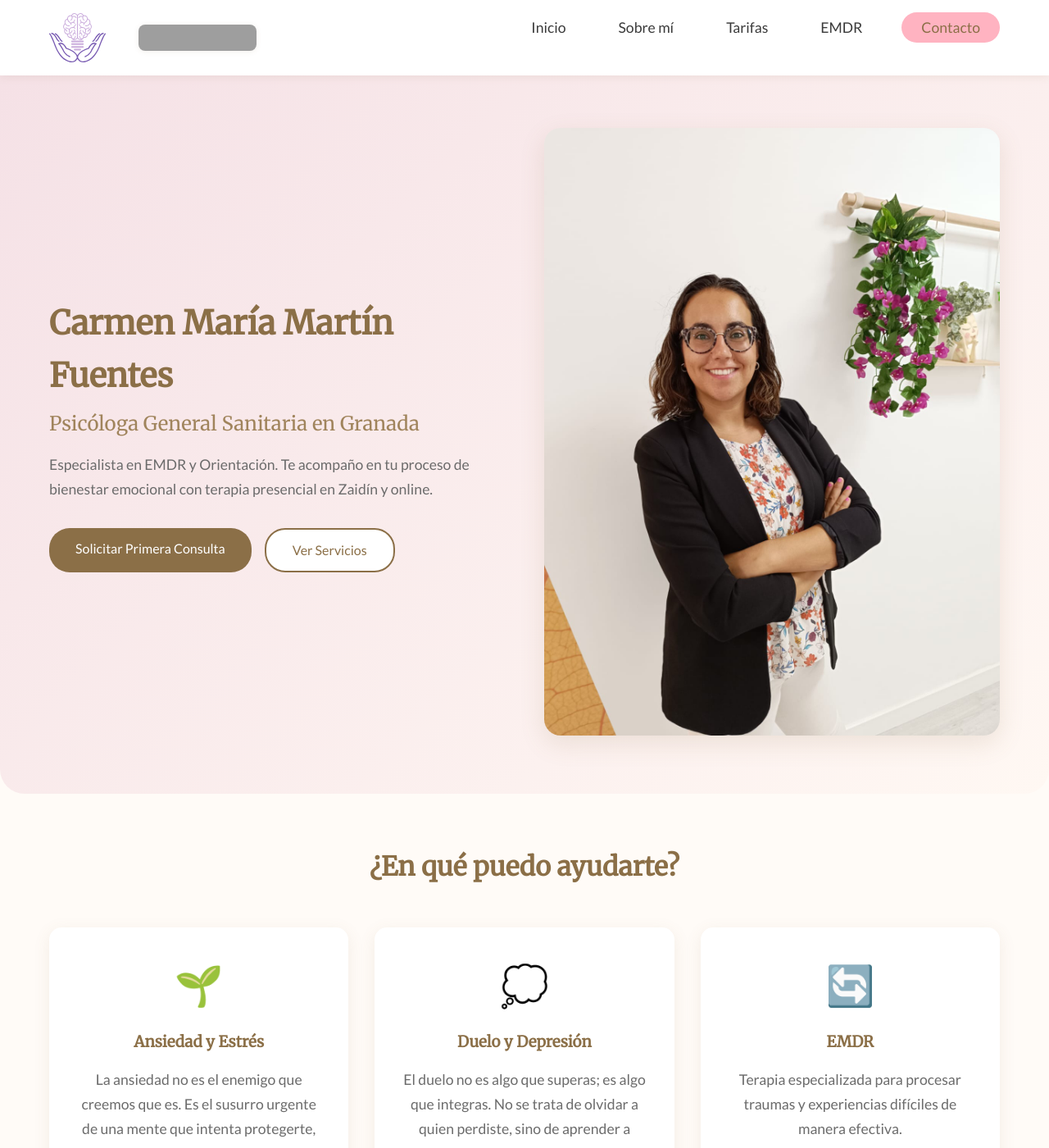
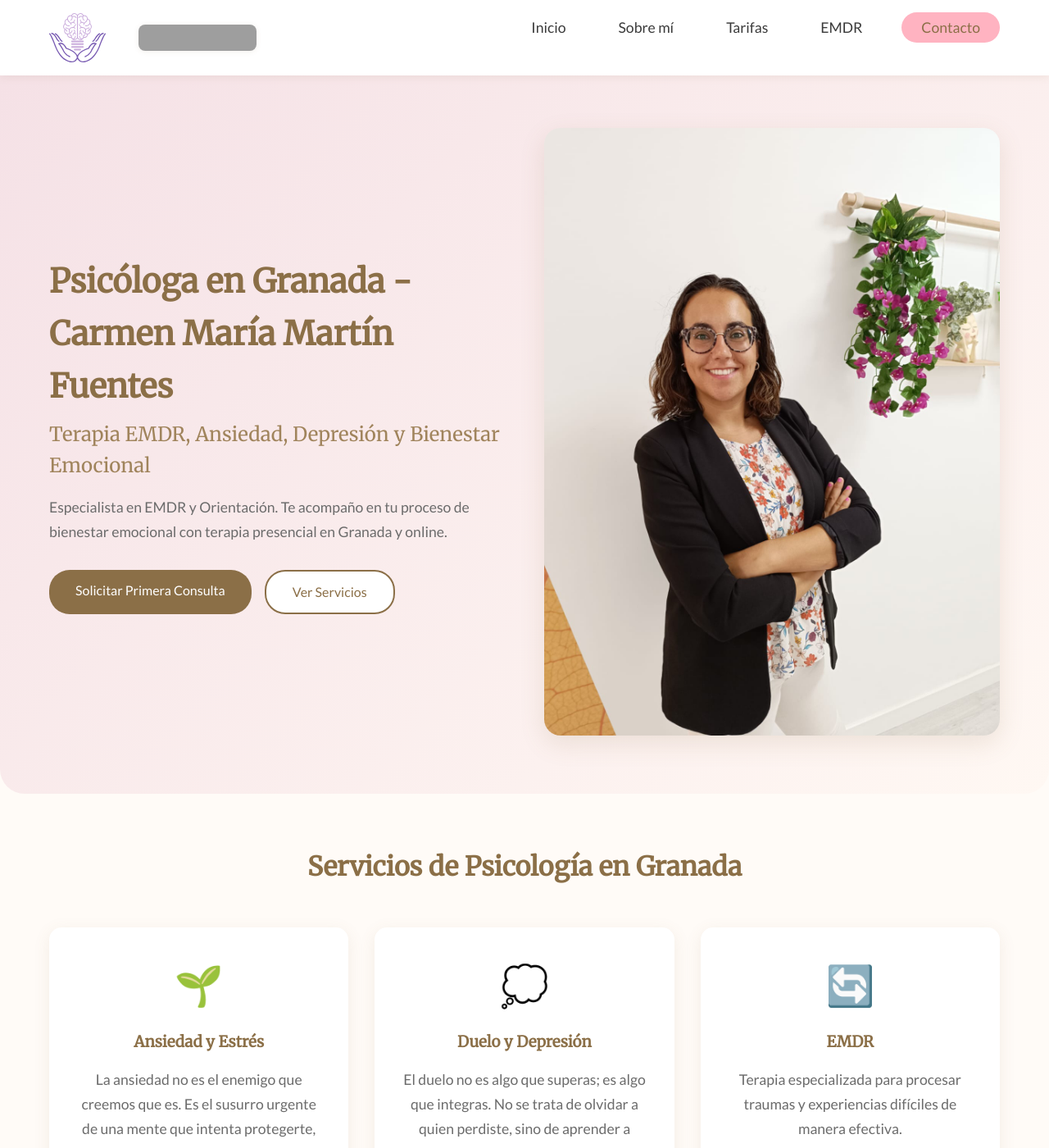
Before and after one commit to psicologacarmenmaria/psicologacarmenmaria.github.io, a Jekyll site: the page built from index.md, in a window 1280 px wide and 1400 px high. Shown: the whole window at 82% size. Built offline with Jekyll 4.4.1, drawn with Linux system fonts in a browser that asks for light colours; some of the changed text lies outside the part shown; grey boxes are pictures that could not be loaded.

Commit message:
feat: optimize page titles and headings for SEO

```diff
--- a/index.md
+++ b/index.md
@@ -6,11 +6,11 @@ layout: default
     <div class="container">
         <div class="hero-content">
             <div class="hero-text">
-                <h1>Carmen María Martín Fuentes</h1>
-                <h2>Psicóloga General Sanitaria en Granada</h2>
+                <h1>Psicóloga en Granada - Carmen María Martín Fuentes</h1>
+                <h2>Terapia EMDR, Ansiedad, Depresión y Bienestar Emocional</h2>
                 <p class="hero-description">
                     Especialista en EMDR y Orientación.
-                    Te acompaño en tu proceso de bienestar emocional con terapia presencial en Zaidín y online.
+                    Te acompaño en tu proceso de bienestar emocional con terapia presencial en Granada y online.
                 </p>
                 <div class="hero-buttons">
                     <a href="/contacto" class="btn btn-primary">Solicitar Primera Consulta</a>
@@ -26,7 +26,7 @@ layout: default
 
 <section class="services-preview">
     <div class="container">
-        <h2 class="section-title">¿En qué puedo ayudarte?</h2>
+        <h2 class="section-title">Servicios de Psicología en Granada</h2>
 
         <div class="services-grid">
             <a href="/ansiedad/" class="service-card">
@@ -127,7 +127,7 @@ layout: default
 <!-- Testimonios de pacientes -->
 <section class="testimonials">
     <div class="container">
-        <h2 class="section-title">Lo que dicen de mí mis pacientes</h2>
+        <h2 class="section-title">Opiniones de pacientes sobre la terapia psicológica</h2>
         <div class="testimonials-grid">
             <div class="testimonial-card">
                 <span class="testimonial-quote">“</span>
@@ -149,12 +149,12 @@ layout: default
     </div>
 </section>
     <div class="container">
-        <h2 class="section-title">Modalidades de Terapia</h2>
+        <h2 class="section-title">Modalidades de Terapia en Granada y Online</h2>
 
         <div class="modalities-grid">
             <div class="modality-card">
                 <h3>Terapia Presencial</h3>
-                <p>En mi consulta de Zaidín, Granada. Un espacio cálido y acogedor diseñado para tu comodidad.</p>
+                <p>En mi consulta de Granada. Un espacio cálido y acogedor diseñado para tu comodidad.</p>
                 <ul>
                     <li>Ambiente tranquilo y privado</li>
                     <li>Fácil acceso y aparcamiento</li>
@@ -178,7 +178,7 @@ layout: default
 <section class="cta">
     <div class="container">
         <div class="cta-content">
-            <h2>Da el primer paso hacia tu bienestar</h2>
+            <h2>Reserva tu consulta de psicología en Granada</h2>
             <p>Estoy aquí para acompañarte en tu proceso de cambio</p>
             <a href="/contacto" class="btn btn-primary btn-large">Reservar Primera Consulta</a>
         </div>
```
Also changed, not shown: other parts of index.md (+1 -1 lines).
